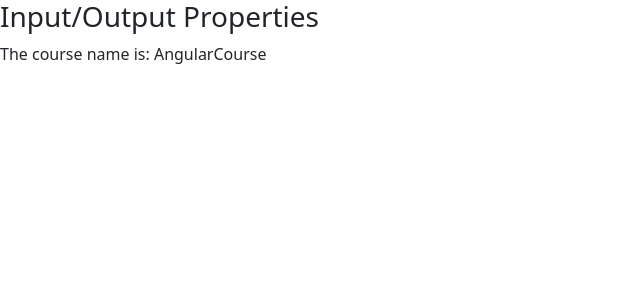
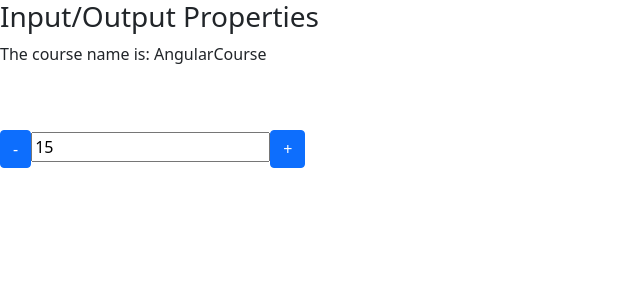
Before and after one commit to RafaelCRC/Course-Angular, an Angular app in the folder data-binding/: page / in a window 1280 px wide. Shown: the top 300 px of the page, without its empty margins (0-640 px from the left). Built offline with nearby package versions, Linux system fonts and the light colour scheme.

Commit message:
class 14 Output properties

```diff
--- a/data-binding/src/app/app.module.ts
+++ b/data-binding/src/app/app.module.ts
@@ -8,12 +8,14 @@ import { NgbModule } from '@ng-bootstrap/ng-bootstrap';
 import { FormsModule, ReactiveFormsModule } from '@angular/forms';
 import { MyFormModule } from './my-form/my-form.module';
 import { InputPropertyComponent } from './input-property/input-property.component';
+import { OutputPropertyComponent } from './output-property/output-property.component';
 
 @NgModule({
   declarations: [
     AppComponent,
     DataBindingComponent,
-    InputPropertyComponent
+    InputPropertyComponent,
+    OutputPropertyComponent
   ],
   imports: [
     BrowserModule,
--- a/data-binding/src/app/data-binding/data-binding.component.html
+++ b/data-binding/src/app/data-binding/data-binding.component.html
@@ -98,6 +98,13 @@
     <h3>Input/Output Properties</h3>
 
     <app-course [name]="courseName"></app-course>
+
+    <br><br>
+
+    <counter [value]="initialValue"
+    (changedValue)="onChangedValue($event)"
+    ></counter>
+
   </article>
 
 </section>
--- a/data-binding/src/app/data-binding/data-binding.component.ts
+++ b/data-binding/src/app/data-binding/data-binding.component.ts
@@ -17,6 +17,8 @@ export class DataBindingComponent implements OnInit {
   isMouseOver: boolean = false;
 
   courseName: string = "AngularCourse";
+
+  initialValue: number = 15;
 
   getValor() {
     return 1;
@@ -42,6 +44,10 @@ export class DataBindingComponent implements OnInit {
     this.isMouseOver = !this.isMouseOver;
   }
 
+  onChangedValue(event: any) {
+    console.log(event.newValue);
+  }
+
   constructor() { }
 
   ngOnInit(): void {
--- /dev/null
+++ b/data-binding/src/app/output-property/output-property.component.html
@@ -0,0 +1,5 @@
+<div>
+  <button class="btn btn-primary" (click)="decrement()">-</button>
+  <input type="text" [value]="value" readonly>
+  <button class="btn btn-primary" (click)="increment()">+</button>
+</div>
--- /dev/null
+++ b/data-binding/src/app/output-property/output-property.component.ts
@@ -0,0 +1,29 @@
+import { Component, EventEmitter, Input, OnInit, Output } from '@angular/core';
+
+@Component({
+  selector: 'counter',
+  templateUrl: './output-property.component.html',
+  styleUrls: ['./output-property.component.css']
+})
+export class OutputPropertyComponent implements OnInit {
+
+  @Input() value: number = 0;
+
+  @Output() changedValue = new EventEmitter();
+
+  constructor() { }
+
+  increment() {
+    this.value++;
+    this.changedValue.emit({newValue: this.value});
+  }
+
+  decrement() {
+    this.value--;
+    this.changedValue.emit({newValue: this.value});
+  }
+
+  ngOnInit(): void {
+  }
+
+}
```
Also changed, not shown: data-binding/src/app/output-property/output-property.component.css (added), 1 other file (tests, documents, lock files or other folders).
